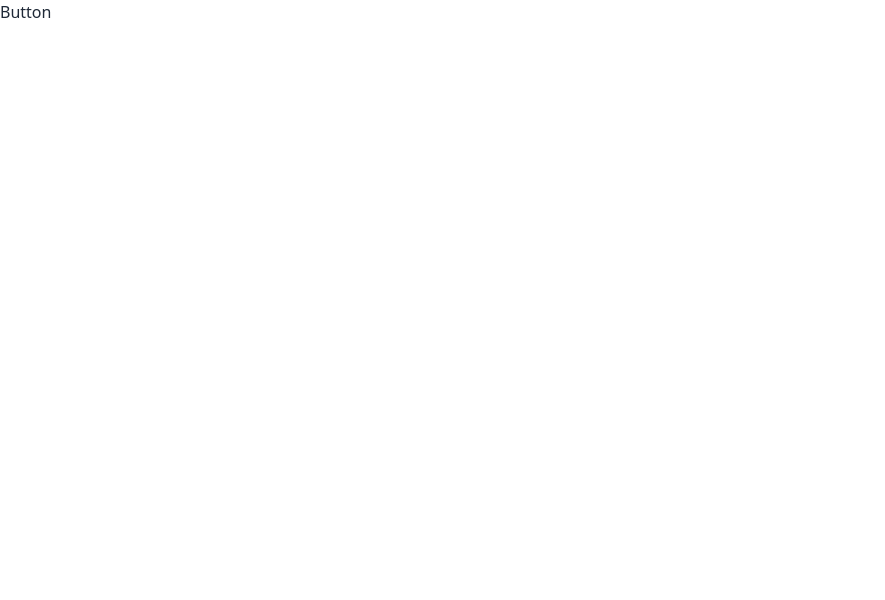
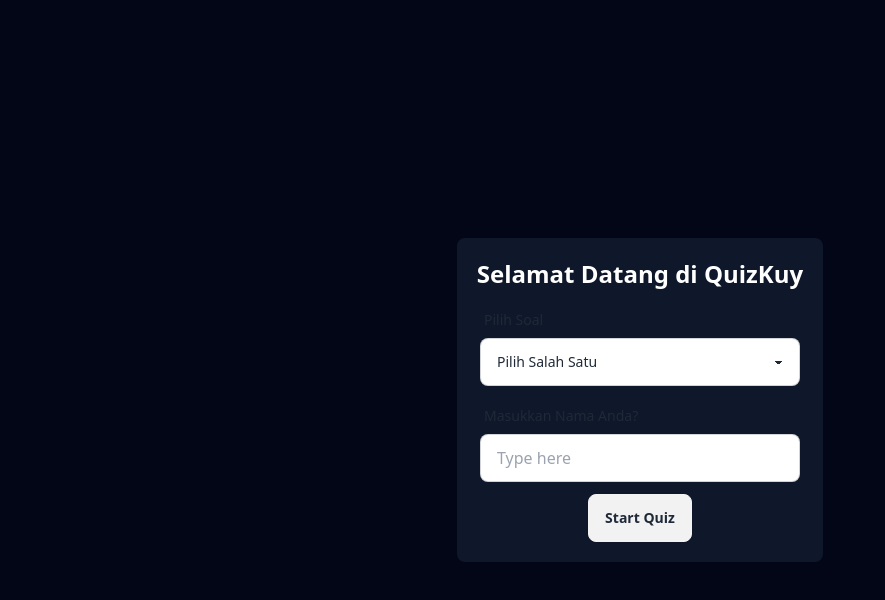
Before and after one commit to Gefila/quiz, a React (Vite) app: page / in a window 1280 px wide. Shown: the top 600 px of the page, without its empty margins (0-885 px from the left). Built offline with nearby package versions, Linux system fonts and the light colour scheme.

Commit message:
Add quiz functionality with StartScreen

```diff
--- a/package.json
+++ b/package.json
@@ -11,7 +11,8 @@
   },
   "dependencies": {
     "react": "^18.3.1",
-    "react-dom": "^18.3.1"
+    "react-dom": "^18.3.1",
+    "react-router-dom": "^7.0.1"
   },
   "devDependencies": {
     "@eslint/js": "^9.15.0",
--- a/src/App.jsx
+++ b/src/App.jsx
@@ -1,12 +1,9 @@
-import { useState } from 'react'
-
+import QuizPage from './pages/QuizPage'
 
 function App() {
 
   return (
-    <>
-      <button className="btn-outline">Button</button>
-    </>
+      <QuizPage/>
   )
 }
 
--- /dev/null
+++ b/src/components/Question.jsx
@@ -0,0 +1,8 @@
+export default function Question() {
+    return (
+        <div>
+            <h1>Question</h1>
+
+        </div>
+    )
+}
--- /dev/null
+++ b/src/components/StartScreen.jsx
@@ -0,0 +1,83 @@
+import { useState } from "react";
+
+export default function StartScreen({ dispatch }) {
+    const [name, setName] = useState("");
+    const [soal, setSoal] = useState("Pilih Salah Satu");
+
+    return (
+        <div className="flex flex-col items-center bg-slate-900 p-5 rounded-lg gap-3">
+            <h1 className="text-white font-bold text-2xl">
+                Selamat Datang di QuizKuy
+            </h1>
+            <label className="form-control w-full max-w-xs">
+                <div className="label">
+                    <span className="label-text">Pilih Soal</span>
+                </div>
+                <select
+                    className="select select-bordered"
+                    value={soal}
+                    onChange={(e) => setSoal(e.target.value)}
+                >
+                    <option disabled>Pilih Salah Satu</option>
+                    <option>KOMAS TI5A - 50 Soal (Etika Sosmed)</option>
+                    <option>
+                        KOMAS TI5A - 20 Soal (Komputer Dan Pekerjaan)
+                    </option>
+                    <option>KOMAS TI5A - 50 Soal (UAS) Full</option>
+                    <option>KOMAS TI5A - 50 Soal (UAS) Part1</option>
+                    <option>KOMAS TI5A - 50 Soal (UAS) Part2</option>
+                </select>
+            </label>
+            <label className="form-control w-full max-w-xs">
+                <div className="label">
+                    <span className="label-text">Masukkan Nama Anda?</span>
+                </div>
+                <input
+                    type="text"
+                    placeholder="Type here"
+                    className="input input-bordered w-full max-w-xs"
+                    value={name}
+                    onChange={(e) => setName(e.target.value)}
+                />
+            </label>
+
+            {/* Open the modal using document.getElementById('ID').showModal() method */}
+            <button
+                className="btn"
+                onClick={() =>
+                    document.getElementById("my_modal_5").showModal()
+                }
+            >
+                Start Quiz
+            </button>
+            <dialog
+                id="my_modal_5"
+                className="modal modal-bottom sm:modal-middle"
+            >
+                <div className="modal-box">
+                    <h3 className="font-bold text-lg">
+                        Halo {name}, Apakah Anda Yakin?
+                    </h3>
+                    <p className="py-4">
+                        Anda akan memulai quiz dengan soal{" "}
+                        <span className="font-bold">{soal}</span>
+                    </p>
+                    <div className="modal-action">
+                        <form method="dialog">
+                            {/* if there is a button in form, it will close the modal */}
+                            <button className="btn btn-secondary text-white">
+                                Close
+                            </button>
+                            <button
+                                className="btn btn-outline ml-3"
+                                onClick={() => dispatch({ type: "start" })}
+                            >
+                                Start Quiz
+                            </button>
+                        </form>
+                    </div>
+                </div>
+            </dialog>
+        </div>
+    );
+}
--- /dev/null
+++ b/src/data/soal.json
@@ -0,0 +1,38 @@
+{
+    "kelas": "TI5A",
+    "soal": [
+        {
+            "id": 1,
+            "question": "Apa itu HTML?",
+            "options": [
+                "Hyper Text Markup Language",
+                "Hyper Text Markup Link",
+                "Hyper Text Markup List",
+                "Hyper Text Markup Logo"
+            ],
+            "answer": "Hyper Text Markup Language"
+        },
+        {
+            "id": 2,
+            "question": "Apa itu CSS?",
+            "options": [
+                "Cascading Style Sheet",
+                "Cascading Style Script",
+                "Cascading Style Syntax",
+                "Cascading Style Structure"
+            ],
+            "answer": "Cascading Style Sheet"
+        },
+        {
+            "id": 3,
+            "question": "Apa itu JS?",
+            "options": [
+                "JavaScript",
+                "Java Stylesheet",
+                "Java Specification",
+                "Java Scripting"
+            ],
+            "answer": "JavaScript"
+        }
+    ]
+}
--- /dev/null
+++ b/src/pages/QuizPage.jsx
@@ -0,0 +1,30 @@
+import { useReducer, useState } from "react";
+import StartScreen from "../components/StartScreen";
+import soal from "../data/soal.json";
+import Question from "../components/Question";
+
+export default function QuizPage() {
+    const [{ quizData, status, number, score }, dispatch] = useReducer(
+        reducer,
+        {
+            quizData: soal,
+            status: "idle",
+            number: 0,
+            score: 0,
+        }
+    );
+
+    function reducer(state, action) {
+        switch (action.type) {
+            case "start":
+                return { ...state, status: "start" };
+        }
+    }
+    console.log(quizData);
+    return (
+        <div className="flex w-full h-screen justify-center items-center bg-slate-950">
+            {status === "idle" && <StartScreen dispatch={dispatch} />}
+            {status === "start" && <Question />}
+        </div>
+    );
+}
```
Also changed, not shown: 1 other file (tests, documents, lock files or other folders).
